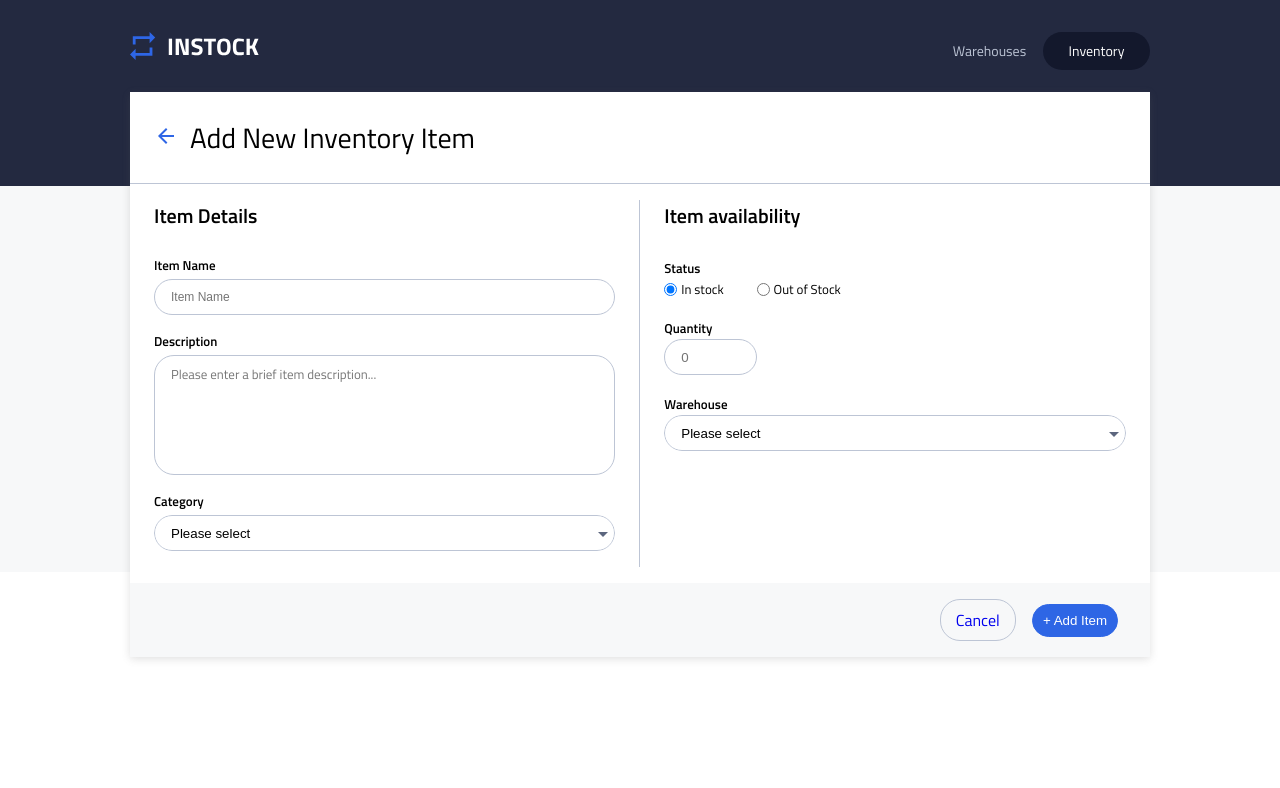
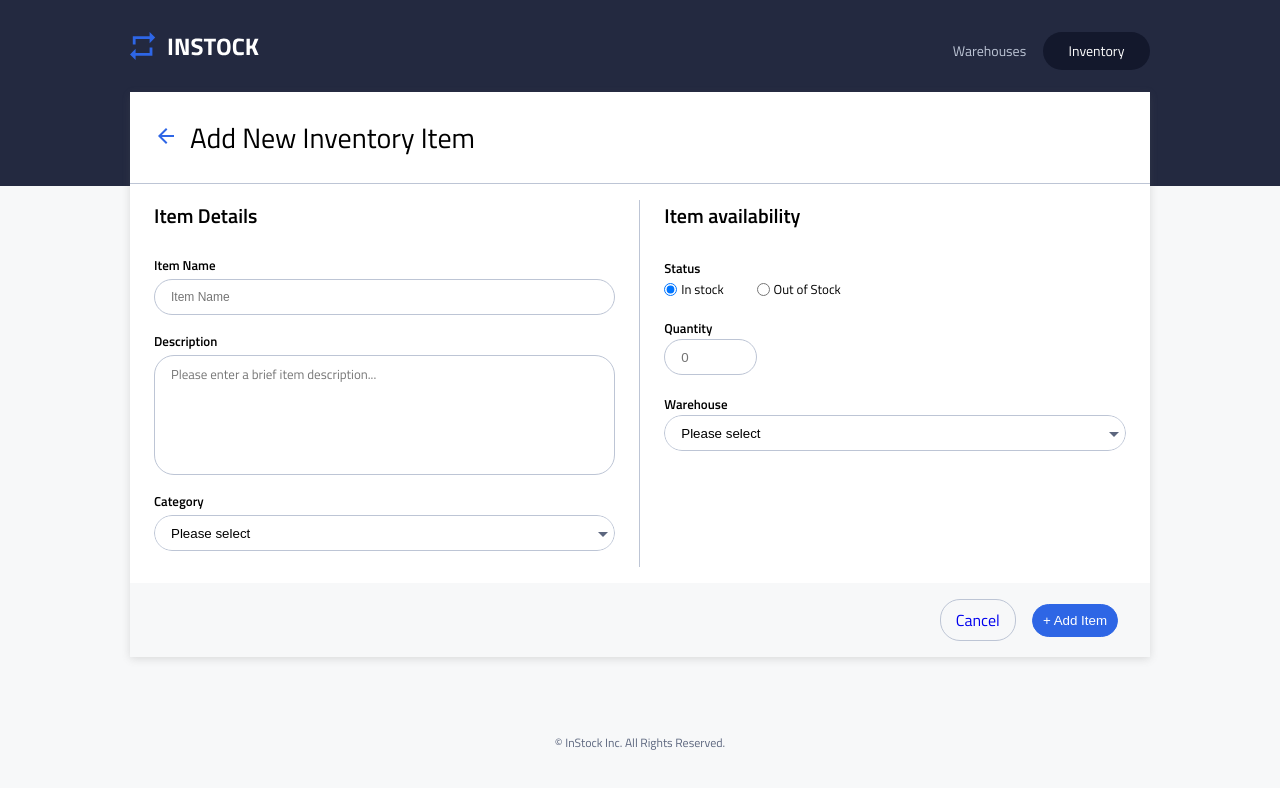
Before and after one commit to Chaofan-Pro/merge-masters-instock-frontend, a React (Vite) app: page /inventory/add in a window 1280 px wide. Shown: the top 788 px of the page. Built offline with nearby package versions, Linux system fonts and the light colour scheme; no server answers.

Commit message:
updated footer padding to fill screen

```diff
--- a/src/components/Footer/Footer.scss
+++ b/src/components/Footer/Footer.scss
@@ -4,6 +4,12 @@
 
 .footer {
   background-color: $background-color2;
+  width: 100%;
+  position: fixed; // Keeps footer at the bottom
+  bottom: 0;
+  left: 0;
+  z-index: -1;
+  padding-top: 100vh;
   &__text {
     line-height: 1rem;
     font-size: 0.6875rem;
@@ -11,7 +17,6 @@
     color: $secondary-color1;
     text-align: center;
     padding-bottom: 2.5rem;
-    padding-top: 20rem; //need to update
 
     @include tablet {
       line-height: 1.125rem;
```
